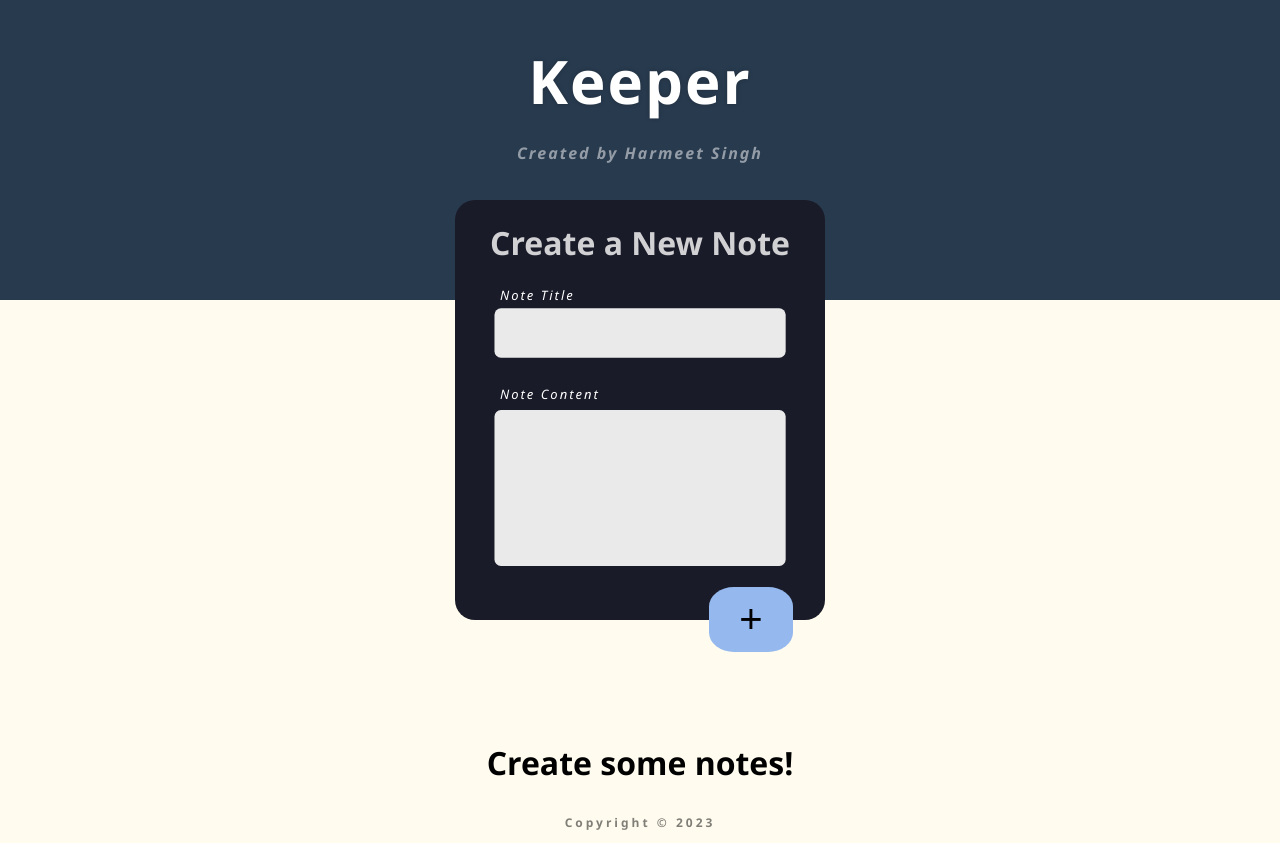
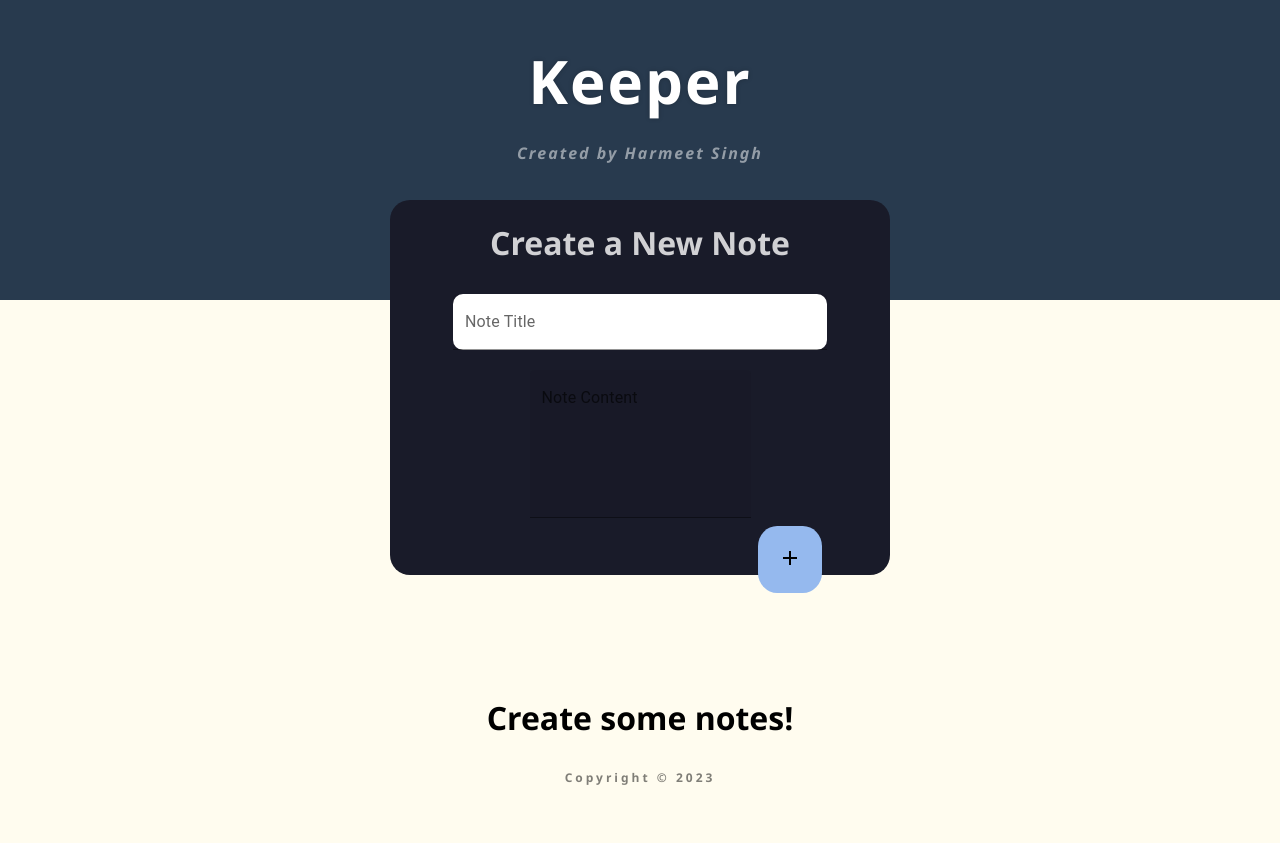
Before and after one commit to harmeet9013/keeper, a React (Vite) app: page / in a window 1280 px wide. After the commit the page ends 800 px from the top, so only its background shows below. Built offline with nearby package versions, Linux system fonts and the light colour scheme.

Commit message:
Now this repo uses MUI icons and design language. More changes coming soon

```diff
--- a/src/Components/CreateNote.jsx
+++ b/src/Components/CreateNote.jsx
@@ -1,7 +1,13 @@
 import "./components.css";
 import { useState } from "react";
+import AddIcon from "@mui/icons-material/Add";
+import TextField from "@mui/material/TextField";
 
-function CreateNote({ NoteList, updateNoteList, setFirstLaunch }) {
+export default function CreateNote({
+    NoteList,
+    updateNoteList,
+    setFirstLaunch,
+}) {
     const [newNote, createNewNote] = useState({
         Title: "",
         Content: "",
@@ -26,26 +32,51 @@ function CreateNote({ NoteList, updateNoteList, setFirstLaunch }) {
             <h1 style={{ color: "rgba(255,255,255,0.8)" }}>
                 Create a New Note
             </h1>
-            <p>Note Title</p>
-            <input
+            <TextField
+                label="Note Title"
+                variant="filled"
+                sx={{
+                    input: {
+                        color: "black",
+                        backgroundColor: "white",
+                        letterSpacing: "2px",
+                        fontWeight: "600",
+                        width: "350px",
+                        borderRadius: "10px",
+                    },
+                    hover: {
+                        borderRadius: "10px",
+                    },
+                }}
+                margin="dense"
                 type="text"
                 name="Title"
                 value={newNote.Title}
                 onChange={handleChange}
             />
-            <p style={{ marginBottom: "5px" }}>Note Content</p>
-            <textarea
-                style={{ resize: "none", height: "100px" }}
-                className="NoteContent"
+            <TextField
+                label="Note Content"
+                variant="filled"
+                multiline="true"
+                rows={5}
+                margin="normal"
+                sx={{
+                    input: {
+                        color: "black",
+                        backgroundColor: "white",
+                        letterSpacing: "2px",
+                        fontWeight: "600",
+                    },
+                }}
                 type="text"
                 name="Content"
                 value={newNote.content}
                 onChange={handleChange}
             />
             <br />
-            <button onClick={handleClick}>+</button>
+            <button onClick={handleClick}>
+                <AddIcon />
+            </button>
         </div>
     );
 }
-
-export default CreateNote;
--- a/src/Components/PrintNotes.jsx
+++ b/src/Components/PrintNotes.jsx
@@ -38,7 +38,7 @@ function PrintNotes({ NoteList, firstLaunch, updateNoteList }) {
                                 DeleteNotes(index);
                             }}
                         >
-                            <DeleteIcon color="inherit" />
+                            <DeleteIcon style={{color: "rgb(40,40,40)"}} />
                         </IconButton>
                     </div>
                 </div>
--- a/src/Components/components.css
+++ b/src/Components/components.css
@@ -44,33 +44,31 @@
 
 .CreateNote {
     background-color: #191b29;
-    width: 370px;
+    width: 100%;
     max-width: 500px;
     display: inline-block;
     border-radius: 20px;
     margin-top: -100px;
     position: sticky;
     text-align: center;
-    height: 420px;
+    height: 100%;
     transition: all 200ms ease-in-out;
     margin-bottom: 100px;
 }
 
-.CreateNote > input,
-.CreateNote > textarea {
-    transform: scale(1.3);
+.CreateNote > .newNote {
     text-align: left;
-    border-radius: 5px;
-    border: none;
-    outline: none;
+    border-radius: 10px;
     transition: all 200ms ease-in-out;
-    width: 55%;
     background-color: #eaeaea;
-    padding: 10px;
     margin: 20px;
     font-weight: 500;
     font-family: "Segoe UI", Tahoma, Geneva, Verdana, sans-serif;
-    color: black;
+    color: inherit;
+}
+
+.CreateNote > .newNote:focus {
+    border-radius: 10px;
 }
 
 .CreateNote > p {
@@ -85,27 +83,20 @@
     font-size: 13px;
 }
 
-.CreateNote > input:focus,
-.CreateNote > textarea:focus {
-    transform: scale(1.35);
-    box-shadow: 0 0 5px rgba(0, 0, 0, 0.5);
-}
-
 .CreateNote > button {
     transition: all 200ms ease-in-out;
     background-color: #95b9ee;
     border: none;
-    font-size: 40px;
-    padding: 10px 30px;
+    padding: 20px 20px;
     transform: scale(1);
     border-radius: 30%;
     margin-right: -60%;
-    margin-top: 14px;
+    margin-bottom: -40px;
 }
 
 .CreateNote > button:hover {
-    border-radius: 20%;
-    transform: scale(1.2);
+    border-radius: 25%;
+    transform: scale(1.1);
     box-shadow: 0 0 10px rgba(0, 0, 0, 0.2);
 }
 
--- a/src/main.jsx
+++ b/src/main.jsx
@@ -1,6 +1,24 @@
 import ReactDOM from "react-dom/client";
 import "./index.css";
 import App from "./App";
+import { createTheme } from "@mui/material";
 
 const root = ReactDOM.createRoot(document.getElementById("root"));
 root.render(<App />);
+
+export const theme = createTheme({
+    components:{
+        MuiTextField: {
+            styleOverrides: {
+                root: {
+                    color: "black",
+                    backgroundColor: "white",
+                    letterSpacing: "2px",
+                    fontWeight: "600",
+                    width: "350px",
+                    borderRadius: "10px"
+                }
+            }
+        }
+    },
+})
```
